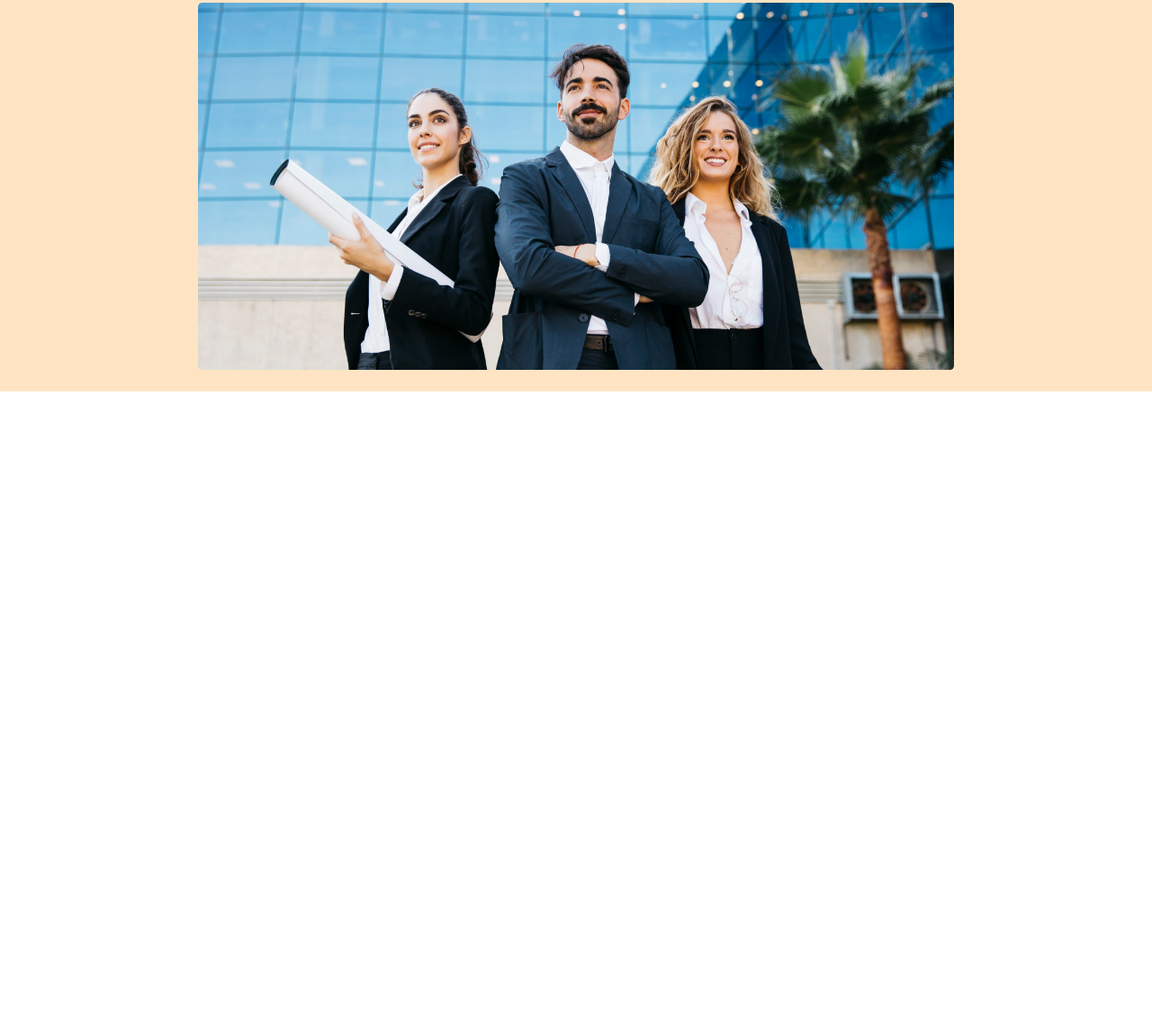
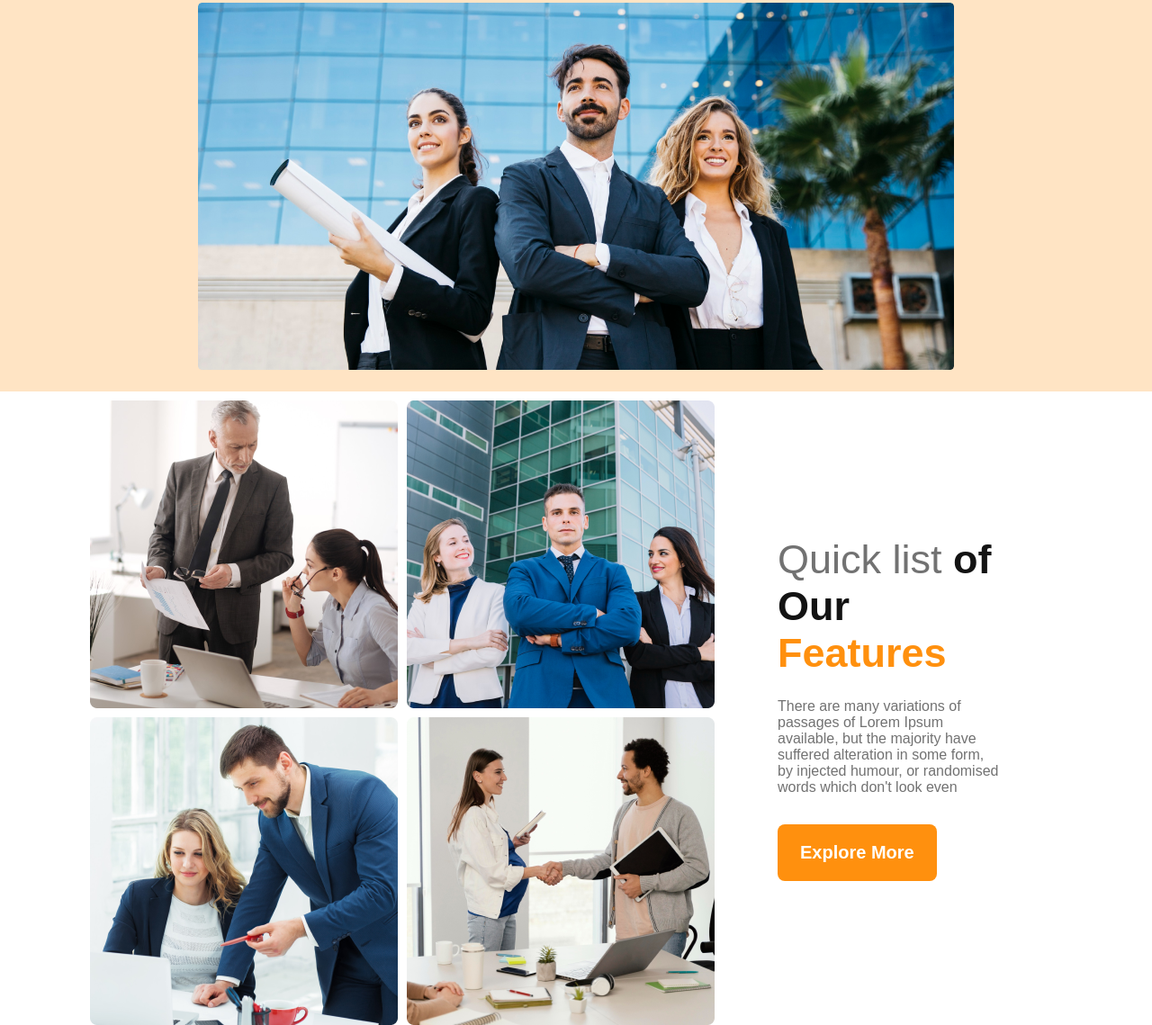
Before and after one commit to sajid3366/g3-responsive-website, a plain HTML site: page index.html in a window 1280 px wide. Shown: the part 486-1625 px from the top of the page at 90% size. Before the commit the page ends 921 px from the top, so only its background shows below. Drawn offline with Linux system fonts and the light colour scheme.

```diff
--- a/index.html
+++ b/index.html
@@ -1,11 +1,13 @@
 <!DOCTYPE html>
 <html lang="en">
+
 <head>
     <meta charset="UTF-8">
     <meta name="viewport" content="width=device-width, initial-scale=1.0">
     <title>Responsive Website</title>
     <link rel="stylesheet" href="styles/style..css">
 </head>
+
 <body>
     <header>
         <nav>
@@ -21,8 +23,10 @@
             <div class="banner-content">
                 <h3 class="banner-title">Brand New
                     Group of Architects
-                    </h3>
-                <p class="banner-description">There are many variations of passages of Lorem Ipsum available, but the majority have suffered alteration in some form, by injected humour, or randomised words which don't look even</p>
+                </h3>
+                <p class="banner-description">There are many variations of passages of Lorem Ipsum available, but the
+                    majority have suffered alteration in some form, by injected humour, or randomised words which don't
+                    look even</p>
                 <button class="btn-primary">Explore More</button>
             </div>
             <img src="images/banner.png" alt="">
@@ -32,10 +36,27 @@
 
     <main>
 
+        <section class="feature-container">
+            <div class="team-image">
+                <img src="images/team1.png" alt="">
+                <img src="images/team2.png" alt="">
+                <img src="images/team3.png" alt="">
+                <img src="images/team4.png" alt="">
+            </div>
+            <div class="team-content">
+                <h3 class="team-title"><span class="quick-list">Quick list</span> <span class="our">of Our</span> <span class="feature">Features</span></h3>
+                <p class="team-description">There are many variations of passages of Lorem Ipsum available, but the
+                    majority have suffered alteration in some form, by injected humour, or randomised words which don't
+                    look even</p>
+                <button class="btn-primary">Explore More</button>
+            </div>
+        </section>
+
     </main>
 
     <footer>
 
     </footer>
 </body>
+
 </html>
--- a/styles/style..css
+++ b/styles/style..css
@@ -90,3 +90,44 @@ nav a {
     }
 
 }
+
+/* main section */
+main{
+    max-width: 1440px;
+    margin: 0 auto;
+}
+.feature-container{
+    display: flex;
+    align-items: center;
+    margin: 0 100px;
+}
+.team-image{
+    gap: 10px;
+    display: grid;
+    grid-template-columns: repeat(2, 1fr);
+    margin-top: 10px;
+}
+.team-content{
+    padding-left: 70px;
+    padding-right: 70px;
+}
+.team-title{
+    font-size: 45px;
+}
+.quick-list{
+    color: #727272;
+    font-weight: 500;
+
+}
+.our{
+    color: #131313;
+    font-weight: 700;
+}
+.feature{
+    color: #FF900E;
+    font-weight: 700;
+}
+.team-description{
+    color: #727272;
+    margin: 24px 0 32px;
+}
```
